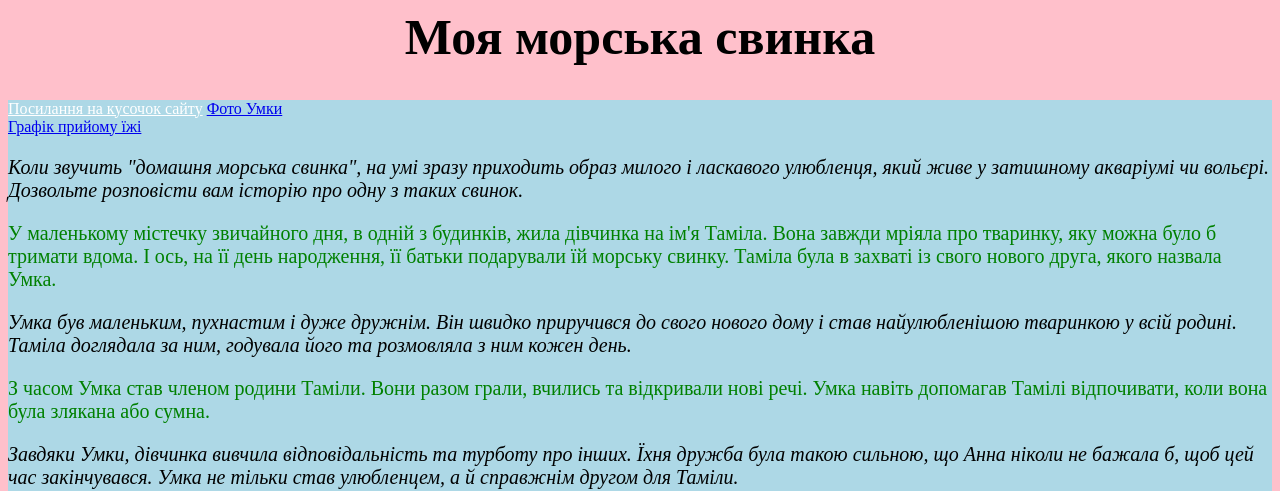
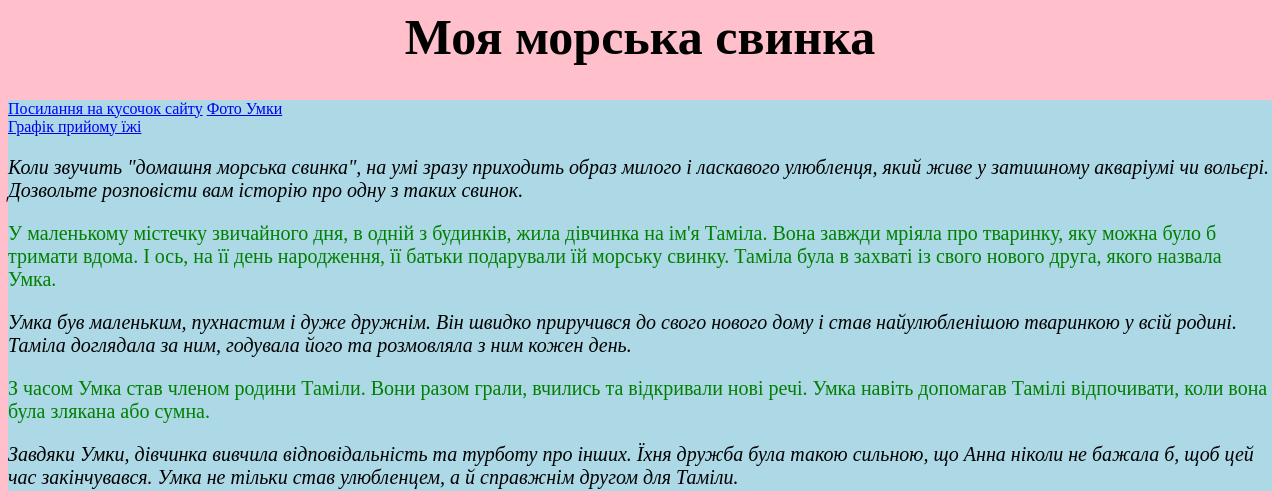
Before and after one commit to Tam-ila/Ymka, a plain HTML site: page index.html in a window 1280 px wide. Shown: the top 491 px of the page. Drawn offline with Linux system fonts and the light colour scheme.

Commit message:
Update index.html

```diff
--- a/index.html
+++ b/index.html
@@ -7,7 +7,7 @@
             <h1 style="text-align: center; font-size:50px">Моя морська свинка</h1>
         </header>
         <main style="background-color:lightblue">
-            <a  style="color:white" href="#nazva">Посилання на кусочок сайту</a>
+            <a  style="color:blue" href="#nazva">Посилання на кусочок сайту</a>
             <a href="#photo">Фото Умки</a><br>
             <a href="#table">Графік прийому їжі</a>
         <p style="font-size:20px"><i>Коли звучить "домашня морська свинка", на умі зразу приходить образ милого і ласкавого улюбленця, який живе у затишному акваріумі чи вольєрі. Дозвольте розповісти вам історію про одну з таких свинок.</i></p>
```
